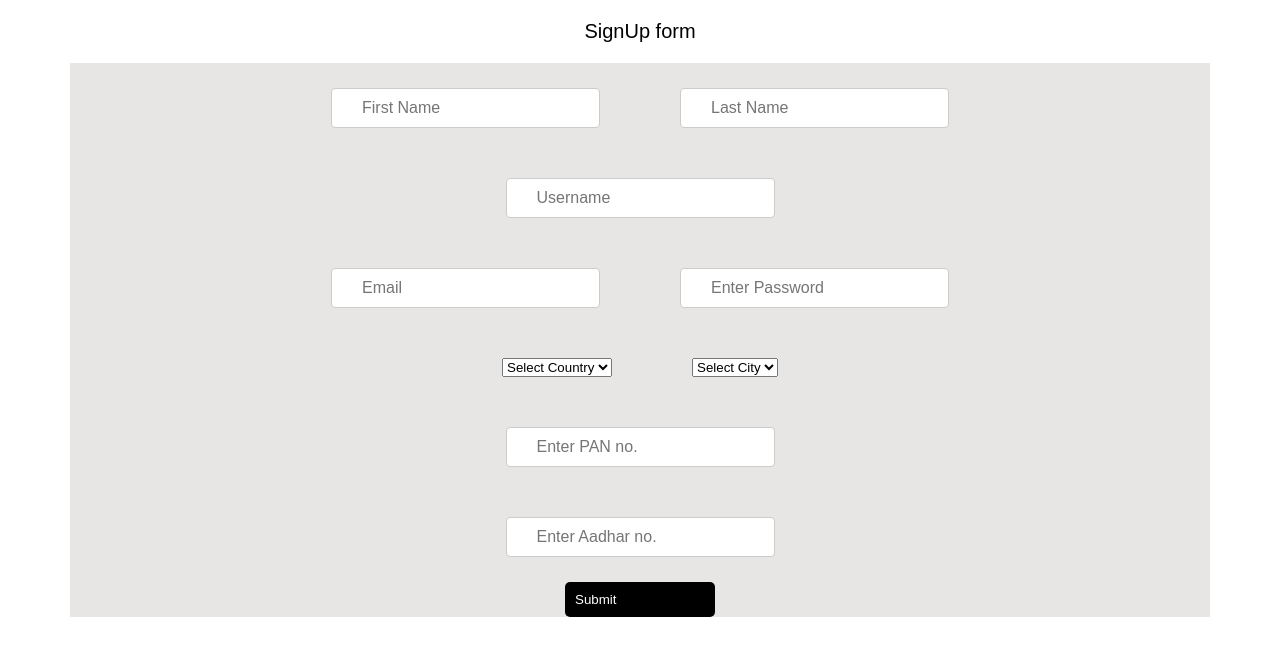
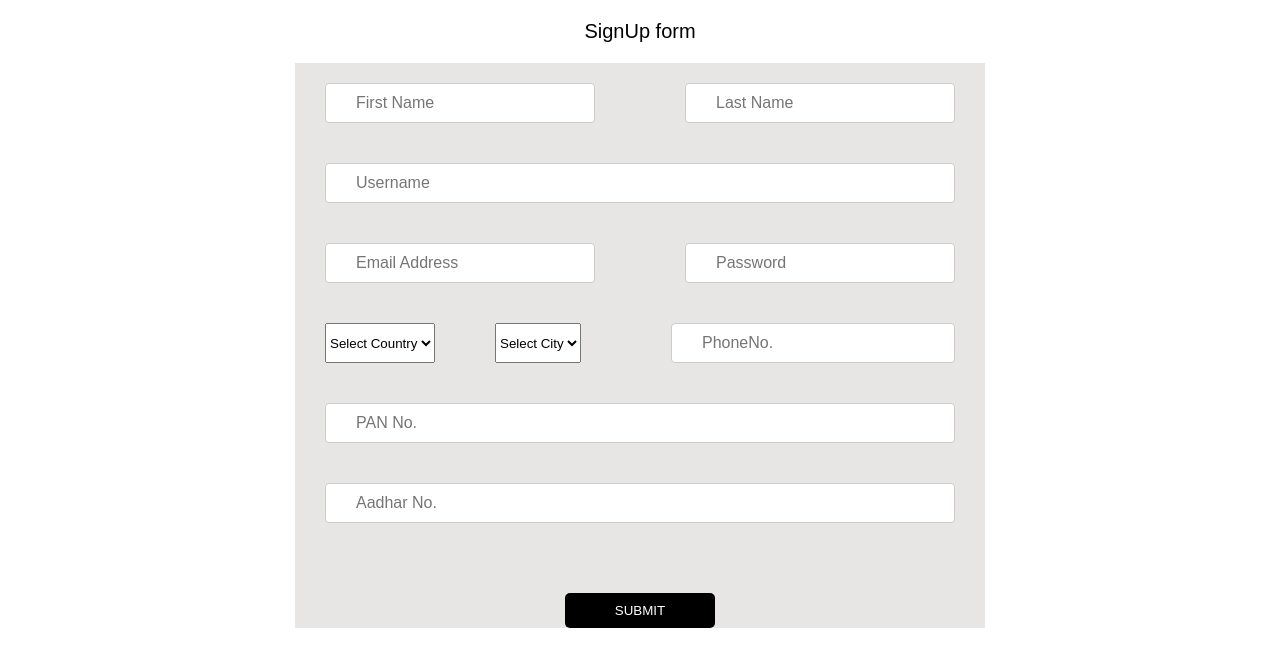
Before and after one commit to ramanuj-07/form, a React (Vite) app in the folder form/: page / in a window 1280 px wide. Shown: the top 666 px of the page. Built offline with nearby package versions, Linux system fonts and the light colour scheme.

Commit message:
completed the form field work

```diff
--- a/form/src/App.jsx
+++ b/form/src/App.jsx
@@ -34,7 +34,7 @@ padding:20px;
 }
 `
 const Container = styled.div`
-width: calc(50vw + 500px);
+width: calc(50vw + 50px);
 background-color: #e8e5e5;
 margin-top: 20px;
 
--- a/form/src/Formfield.jsx
+++ b/form/src/Formfield.jsx
@@ -4,17 +4,20 @@ function Formfield() {
 
     return (
         <Form>
+            <div className="nameField">
                 <InputWrapper>
-                <Input><input type="text" placeholder='First Name' /></Input>
-                <Input><input type="text" placeholder='Last Name' /></Input>
+                    <Input> <input type="text" placeholder="First Name" /></Input>
+                    <Input> <input type="text" placeholder="Last Name" /></Input>
+                </InputWrapper>
+                <Input> <input type="text" placeholder="Username" /></Input>
+
+                <InputWrapper>
+                    <Input> <input type="email" placeholder="Email Address" /></Input>
+                    <Input> <input type="password" placeholder="Password" /></Input>
                 </InputWrapper>
 
-            <Input> <input type="text" placeholder='Username' /></Input>
                 <InputWrapper>
-                <Input>  <input type="email" placeholder='Email' /> </Input>
-                <Input> <input type="password" placeholder='Enter Password' /> </Input>
-            </InputWrapper>
-            <InputWrapper>
+                    <div className="countryCode">
                         <Input>
                             <select name="country" id="">
                                 <option value="">Select Country</option>
@@ -31,15 +34,17 @@ function Formfield() {
                                 <option value="London">London</option>
                             </select>
                         </Input>
+                    </div>
+                    <Input><input type="text" placeholder="PhoneNo." /></Input>
                 </InputWrapper>
+                <Input> <input type="text" placeholder="PAN No." /></Input>
+                <Input> <input type="text" placeholder="Aadhar No." /></Input>
 
-            <Input>
-                <input type="text" placeholder="Enter PAN no." />
-            </Input>
-            <Input>
-                <input type="text" placeholder="Enter Aadhar no." />
-            </Input>
-            <Button> Submit</Button>
+                <div className="btn">
+                    <Button>SUBMIT</Button>
+                </div>
+
+            </div>
         </Form>
     )
 
@@ -48,16 +53,24 @@ export default Formfield;
 
 const Form = styled.form`
 display:flex;
-align-items:center;
+justify-content:center;
 flex-direction:column;
+/* flex:1; */
+.btn{
+    display:flex;
+    justify-content:center;
+    margin-top: 50px;
+}
 `
 const Button = styled.button`
+
         display:flex;
         align-items:center;
+        justify-content:center;
         background-color:black;
         color:white;
         border-radius: 5px;
-        padding:10px 10px;
+        padding:10px 0;
         width:150px;
         cursor: pointer;
         border:none;
@@ -68,15 +81,18 @@ align-items:center;
 `
 const InputWrapper = styled.div`
   display: flex;
-  justify-content: center;
+  justify-content: space-between;
   gap: 30px;
-
+  flex:1;
+  .countryCode{
+    display:flex;
+  }
 `;
 
 const Input = styled.form`
-  padding:25px;
+  padding:20px 30px;
   display: flex;
-  justify-content:center;
+  flex:1;
 
   input {
     /* width: calc(50%); Adjust width considering padding  calc(100% - 50px); */
@@ -84,8 +100,7 @@ const Input = styled.form`
     font-size: 16px;
     border: 1px solid #ccc;
     border-radius: 4px;
-    box-sizing: border-box; /* Ensures padding and border are included in width */
-    gap:20px;
+    width:100%;
 
   }
 
```
Lines whose indentation alone changed are shown as unchanged.
